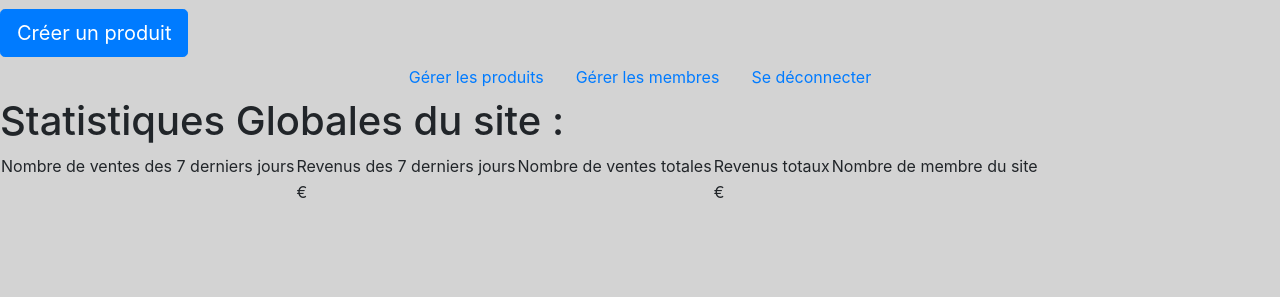
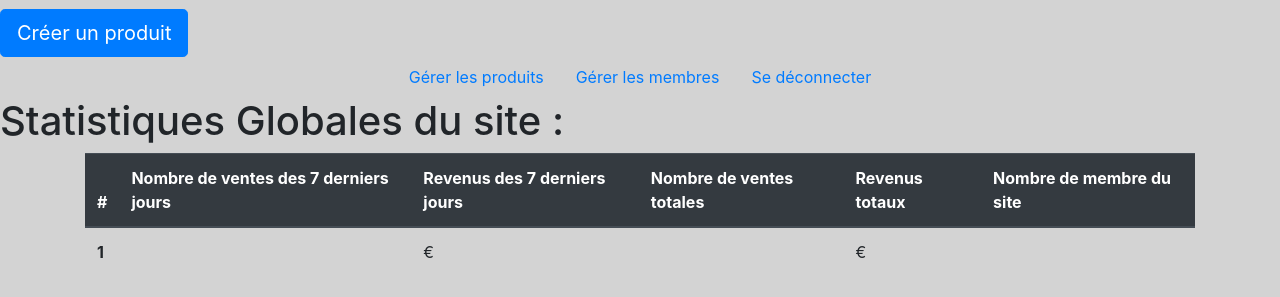
Before and after one commit to GauthierMichon/Toby-Fifi, a Symfony app: template templates/admin/index.html.twig in a window 1280 px wide. Shown: the part 449-746 px from the top of the page. Run offline with Twig, Linux system fonts and the light colour scheme; the template is opened without the code that fills it, so the values that code supplies are empty; some libraries are stand-ins or nearby versions.

Commit message:
admin css

```diff
--- a/templates/admin/index.html.twig
+++ b/templates/admin/index.html.twig
@@ -18,8 +18,8 @@
 							</button>
 						</a>
 					</form>
+				</div>
 			</header>
-		</div>
 			<ul class="nav justify-content-center">
 				<li class="nav-item">
 					<a class="nav-link active" href="admin_produits">Gérer les produits</a>
@@ -31,27 +31,35 @@
 					<a class="nav-link active" href="logout">Se déconnecter</a>
 				</li>
 			</ul>
-
-		<h1>Statistiques Globales du site : </h1>
-
-
-		<table>
+			<div class="espace">
+				<h1>Statistiques Globales du site :
+				</div>
+			</h1>
+			<div class="espace">
+				<div class="container">
+					<table class="table">
+						<thead class="thead-dark">
 							<tr>
-				<td>Nombre de ventes des 7 derniers jours</td>
-				<td>Revenus des 7 derniers jours</td>
-				<td>Nombre de ventes totales</td>
-				<td>Revenus totaux</td>
-				<td>Nombre de membre du site</td>
+								<th scope="col">#</th>
+								<th scope="col">Nombre de ventes des 7 derniers jours</th>
+								<th scope="col">Revenus des 7 derniers jours</th>
+								<th scope="col">Nombre de ventes totales</th>
+								<th scope="col">Revenus totaux</th>
+								<th scope="col">Nombre de membre du site</th>
 							</tr>
-
+						</thead>
 						<tr>
+							<th scope="row">1</th>
 							<td>{{ total_ventes_7 }}</td>
-				<td>{{ total_prix_7 }} €</td>
+							<td>{{ total_prix_7 }}
+								€</td>
 							<td>{{ total_ventes }}</td>
-				<td>{{ total_prix }} €</td>
+							<td>{{ total_prix }}
+								€</td>
 							<td>{{ total_membres }}</td>
 						</tr>
 					</table>
-
+				</div>
+			</div>
 		</div>
 	{% endblock %}
```
Also changed, not shown: public/images_produits/ef1b0b0050a253a2fc6450197f50a429.jpg (added), public/images_users/155b17e7f91c9f8c5f38bb532a2c978e.jpg (added). Lines whose indentation alone changed are shown as unchanged.
